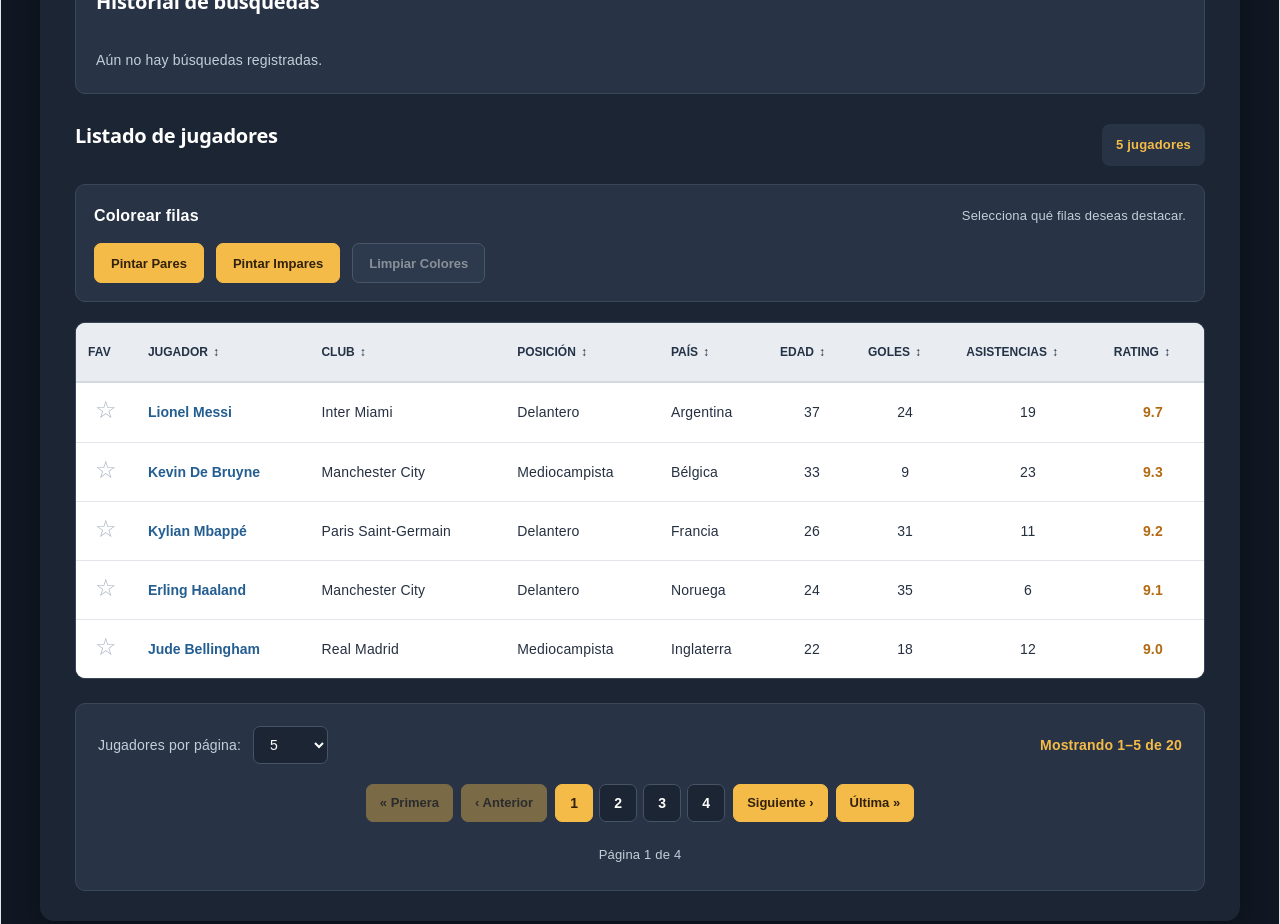
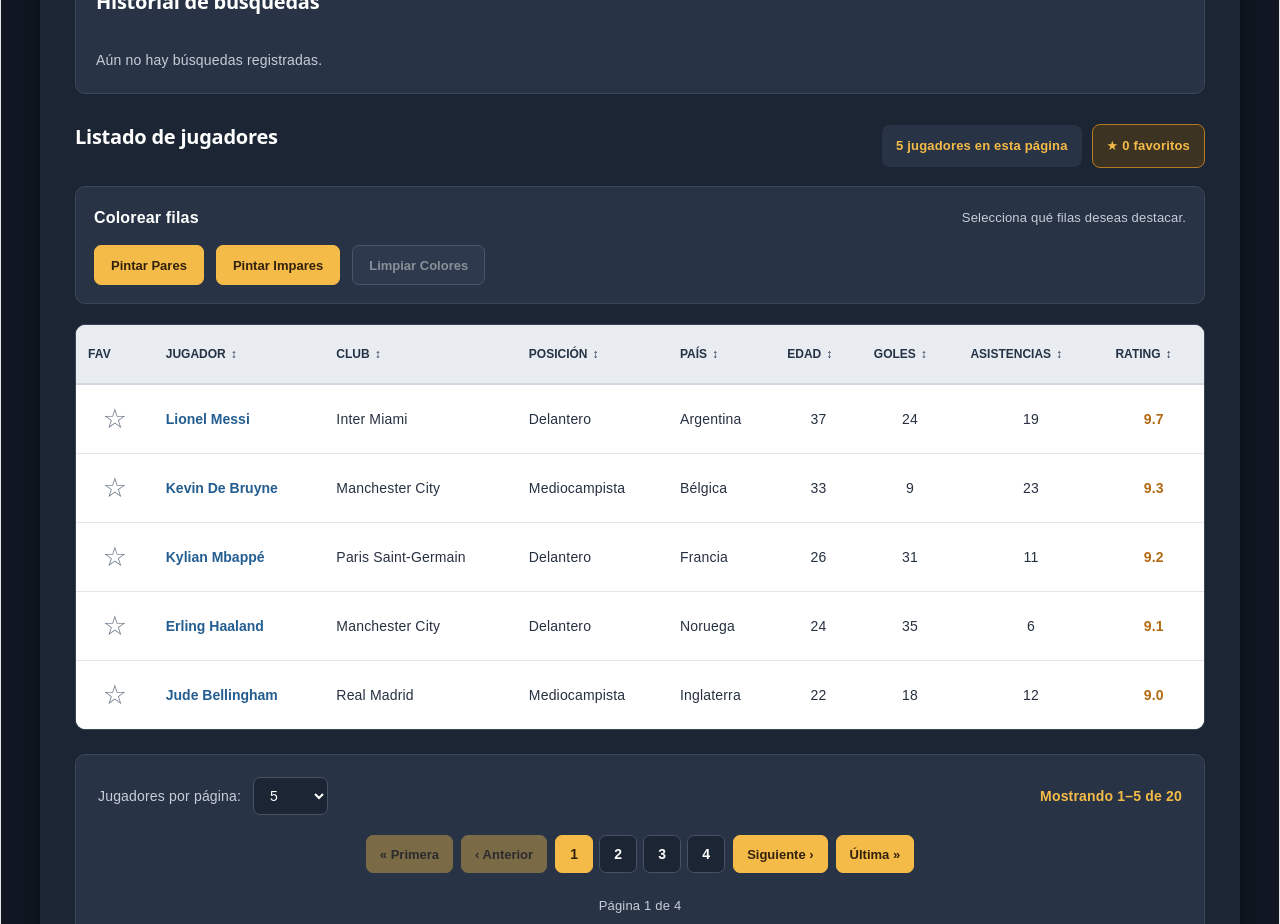
Before and after one commit to kevinncuervo/Examen-final, a React (Vite) app: page / in a window 1280 px wide. Shown: the part 980-1904 px from the top of the page. Built offline with nearby package versions, Linux system fonts and the light colour scheme.

Commit message:
Implementar sistema de favoritos persistentes con localStorage

```diff
--- a/src/App.jsx
+++ b/src/App.jsx
@@ -1,9 +1,9 @@
-
 import { useEffect, useMemo, useState } from 'react';
 import DashboardLayout from './components/DashboardLayout';
 import { players } from './data/players';
 
 const HISTORY_KEY = 'top-club-soccer-search-history';
+const FAVORITES_KEY = 'top-club-soccer-favorites';
 
 const PAGE_SIZE_OPTIONS = [5, 10, 20];
 
@@ -11,7 +11,11 @@ const POSITIONS = [
   ...new Set(players.map((player) => player.position))
 ];
 
-// Recuperar historial desde localStorage
+const VALID_PLAYER_IDS = new Set(
+  players.map((player) => player.id)
+);
+
+// Recuperar historial de búsquedas
 function loadSearchHistory() {
   try {
     const savedHistory = localStorage.getItem(HISTORY_KEY);
@@ -46,20 +50,49 @@ function loadSearchHistory() {
   }
 }
 
+// Recuperar favoritos almacenados
+function loadFavorites() {
+  try {
+    const savedFavorites = localStorage.getItem(FAVORITES_KEY);
+
+    if (!savedFavorites) {
+      return [];
+    }
+
+    const parsedFavorites = JSON.parse(savedFavorites);
+
+    if (!Array.isArray(parsedFavorites)) {
+      return [];
+    }
+
+    // Conservar solo IDs válidos y sin duplicados
+    return [...new Set(
+      parsedFavorites.filter((id) => VALID_PLAYER_IDS.has(id))
+    )];
+  } catch {
+    return [];
+  }
+}
+
 function App() {
   // Estados de búsqueda
   const [searchValue, setSearchValue] = useState('');
   const [debouncedSearch, setDebouncedSearch] = useState('');
 
-  // Historial de búsquedas
+  // Historial
   const [searchHistory, setSearchHistory] = useState(
     loadSearchHistory
+  );
+
+  // Favoritos persistentes
+  const [favoriteIds, setFavoriteIds] = useState(
+    loadFavorites
   );
 
   // Jugador seleccionado
   const [selectedPlayerId, setSelectedPlayerId] = useState(null);
 
-  // Ordenamiento de columnas
+  // Ordenamiento
   const [sortConfig, setSortConfig] = useState({
     key: null,
     direction: 'none'
@@ -69,7 +102,7 @@ function App() {
   const [currentPage, setCurrentPage] = useState(1);
   const [itemsPerPage, setItemsPerPage] = useState(5);
 
-  // Estado del coloreo de filas
+  // Coloreo de filas
   const [rowColors, setRowColors] = useState('none');
 
   // Debounce de 300 milisegundos
@@ -83,7 +116,7 @@ function App() {
     };
   }, [searchValue]);
 
-  // Buscar exclusivamente por nombre
+  // Filtrar jugadores por nombre
   const filteredPlayers = useMemo(() => {
     const normalizedSearch = debouncedSearch
       .trim()
@@ -163,7 +196,7 @@ function App() {
     };
   }, [filteredPlayers]);
 
-  // Ordenar jugadores después de filtrarlos
+  // Ordenar los jugadores filtrados
   const sortedPlayers = useMemo(() => {
     const { key, direction } = sortConfig;
 
@@ -209,7 +242,7 @@ function App() {
     return indexedPlayers.map(({ player }) => player);
   }, [filteredPlayers, sortConfig]);
 
-  // Lógica de paginación
+  // Paginación
   const totalItems = sortedPlayers.length;
 
   const totalPages = Math.ceil(totalItems / itemsPerPage);
@@ -257,7 +290,7 @@ function App() {
     }
   };
 
-  // Cambiar cantidad de jugadores por página
+  // Cambiar registros por página
   const handleItemsPerPageChange = (value) => {
     const newSize = Number(value);
 
@@ -269,7 +302,7 @@ function App() {
     setCurrentPage(1);
   };
 
-  // Modificar búsqueda
+  // Cambiar búsqueda
   const handleSearchChange = (value) => {
     setSearchValue(value);
     setCurrentPage(1);
@@ -282,13 +315,13 @@ function App() {
     setCurrentPage(1);
   };
 
-  // Recuperar búsqueda del historial
+  // Seleccionar una búsqueda del historial
   const handleSelectSearch = (search) => {
     setSearchValue(search);
     setCurrentPage(1);
   };
 
-  // Ordenar una columna
+  // Ordenar columnas
   const handleSort = (key) => {
     setSortConfig((previousConfig) => {
       if (previousConfig.key !== key) {
@@ -321,7 +354,7 @@ function App() {
     setCurrentPage(1);
   };
 
-  // Registrar búsquedas en el historial
+  // Registrar búsquedas
   useEffect(() => {
     const newSearch = debouncedSearch.trim();
 
@@ -353,7 +386,7 @@ function App() {
     });
   }, [debouncedSearch]);
 
-  // Persistencia del historial
+  // Guardar historial
   useEffect(() => {
     try {
       localStorage.setItem(
@@ -361,9 +394,39 @@ function App() {
         JSON.stringify(searchHistory)
       );
     } catch {
-      // El buscador funciona sin almacenamiento.
+      // El buscador puede funcionar sin almacenamiento.
     }
   }, [searchHistory]);
+
+  // Guardar favoritos cuando cambien
+  useEffect(() => {
+    try {
+      localStorage.setItem(
+        FAVORITES_KEY,
+        JSON.stringify(favoriteIds)
+      );
+    } catch {
+      // Los favoritos siguen funcionando mientras
+      // la aplicación permanezca abierta.
+    }
+  }, [favoriteIds]);
+
+  // Agregar o quitar un jugador favorito
+  const handleToggleFavorite = (playerId) => {
+    if (!VALID_PLAYER_IDS.has(playerId)) {
+      return;
+    }
+
+    setFavoriteIds((previousFavorites) => {
+      if (previousFavorites.includes(playerId)) {
+        return previousFavorites.filter(
+          (id) => id !== playerId
+        );
+      }
+
+      return [...previousFavorites, playerId];
+    });
+  };
 
   // Limpiar historial
   const handleClearHistory = () => {
@@ -375,7 +438,7 @@ function App() {
     setSelectedPlayerId(player.id);
   };
 
-  // Actualizar coloreo
+  // Cambiar modo de coloreo
   const handleRowColorsChange = (mode) => {
     if (!['none', 'even', 'odd'].includes(mode)) {
       return;
@@ -404,6 +467,8 @@ function App() {
       onItemsPerPageChange={handleItemsPerPageChange}
       rowColors={rowColors}
       onRowColorsChange={handleRowColorsChange}
+      favoriteIds={favoriteIds}
+      onToggleFavorite={handleToggleFavorite}
     />
   );
 }
--- a/src/components/DashboardLayout.jsx
+++ b/src/components/DashboardLayout.jsx
@@ -1,4 +1,3 @@
-
 import SearchBar from './SearchBar';
 import SearchHistory from './SearchHistory';
 import StatsPanel from './StatsPanel';
@@ -24,7 +23,9 @@ function DashboardLayout({
   onPageChange,
   onItemsPerPageChange,
   rowColors,
-  onRowColorsChange
+  onRowColorsChange,
+  favoriteIds,
+  onToggleFavorite
 }) {
   return (
     <div className="dashboard">
@@ -88,6 +89,8 @@ function DashboardLayout({
             onSort={onSort}
             rowColors={rowColors}
             onRowColorsChange={onRowColorsChange}
+            favoriteIds={favoriteIds}
+            onToggleFavorite={onToggleFavorite}
           />
 
           <Pagination
--- a/src/components/PlayerTable.jsx
+++ b/src/components/PlayerTable.jsx
@@ -1,7 +1,7 @@
-
 import PlayerRow from './PlayerRow';
 import RowColorControls from './RowColorControls';
 import '../styles/player-table.css';
+import '../styles/favorites.css';
 
 const COLUMNS = [
   { key: 'name', label: 'JUGADOR' },
@@ -22,16 +22,17 @@ function PlayerTable({
   darkMode = true,
   rowColors = 'none',
   onRowColorsChange,
-  selectedPlayerId = null
+  selectedPlayerId = null,
+  favoriteIds = [],
+  onToggleFavorite
 }) {
-  // Identificar al jugador seleccionado
+  // Jugador seleccionado en la página actual
   const selectedPlayer = players.find(
     (player) => player.id === selectedPlayerId
   );
 
-  // Obtener la clase de color según la fila visible
+  // Colorear filas según su posición visible
   const getColorClass = (index) => {
-    // Las posiciones comienzan en 1
     const rowNumber = index + 1;
 
     if (rowColors === 'even' && rowNumber % 2 === 0) {
@@ -45,7 +46,7 @@ function PlayerTable({
     return '';
   };
 
-  // Indicador visual del ordenamiento
+  // Indicador de ordenamiento
   const getSortIndicator = (key) => {
     if (
       sortConfig.key !== key ||
@@ -61,7 +62,7 @@ function PlayerTable({
     return '▼';
   };
 
-  // Información para lectores de pantalla
+  // Dirección accesible del ordenamiento
   const getAriaSort = (key) => {
     if (sortConfig.key !== key) {
       return 'none';
@@ -98,10 +99,24 @@ function PlayerTable({
           Listado de jugadores
         </h2>
 
-        <span className="player-table__count">
-          {players.length}{' '}
-          {players.length === 1 ? 'jugador' : 'jugadores'}
-        </span>
+        <div className="player-table__counts">
+          <span className="player-table__count">
+            {players.length}{' '}
+            {players.length === 1 ? 'jugador' : 'jugadores'}
+            {' en esta página'}
+          </span>
+
+          <span
+            className="player-table__favorites-count"
+            role="status"
+            aria-live="polite"
+          >
+            ★ {favoriteIds.length}{' '}
+            {favoriteIds.length === 1
+              ? 'favorito'
+              : 'favoritos'}
+          </span>
+        </div>
       </div>
 
       <RowColorControls
@@ -163,6 +178,8 @@ function PlayerTable({
                   }
                   darkMode={darkMode}
                   colorClass={getColorClass(index)}
+                  isFavorite={favoriteIds.includes(player.id)}
+                  onToggleFavorite={onToggleFavorite}
                 />
               ))
             )}
--- /dev/null
+++ b/src/styles/favorites.css
@@ -0,0 +1,93 @@
+/* Contenedor de los contadores */
+.player-table__counts {
+  display: flex;
+  align-items: center;
+  justify-content: flex-end;
+  flex-wrap: wrap;
+  gap: 10px;
+}
+
+/* Contador de favoritos */
+.player-table__favorites-count {
+  display: inline-flex;
+  align-items: center;
+  gap: 6px;
+  padding: 8px 14px;
+  border: 1px solid #b77a21;
+  border-radius: 8px;
+  background-color: #3d3323;
+  color: #f5bb48;
+  font-size: 13px;
+  font-weight: 700;
+  white-space: nowrap;
+}
+
+/* Botón de estrella */
+.player-table__favorite-button {
+  display: inline-flex;
+  align-items: center;
+  justify-content: center;
+  width: 38px;
+  height: 38px;
+  padding: 0;
+  border: 1px solid transparent;
+  border-radius: 8px;
+  background-color: transparent;
+  font-family: inherit;
+  font-size: 27px;
+  line-height: 1;
+  cursor: pointer;
+  transition:
+    transform 0.2s ease,
+    background-color 0.2s ease,
+    color 0.2s ease;
+}
+
+/* Estrella desactivada */
+.player-table__favorite-button[aria-pressed="false"] {
+  color: #697586;
+}
+
+/* Estrella activada */
+.player-table__favorite-button[aria-pressed="true"] {
+  color: #be7100;
+}
+
+/* Efecto al pasar el cursor */
+.player-table__favorite-button:hover {
+  transform: scale(1.12);
+  background-color: rgba(245, 187, 72, 0.18);
+}
+
+/* Navegación mediante teclado */
+.player-table__favorite-button:focus-visible {
+  outline: 2px solid #b36b13;
+  outline-offset: 3px;
+}
+
+/* Mantener visible la estrella en filas coloreadas */
+.player-table__row--highlight-even
+.player-table__favorite-button[aria-pressed="true"],
+.player-table__row--highlight-odd
+.player-table__favorite-button[aria-pressed="true"] {
+  color: #a65d00;
+}
+
+/* Adaptación a pantallas pequeñas */
+@media (max-width: 700px) {
+  .player-table__counts {
+    justify-content: flex-start;
+  }
+
+  .player-table__favorites-count {
+    font-size: 12px;
+    padding: 7px 11px;
+  }
+}
+
+/* Respetar preferencias de movimiento */
+@media (prefers-reduced-motion: reduce) {
+  .player-table__favorite-button {
+    transition: none;
+  }
+}
```
